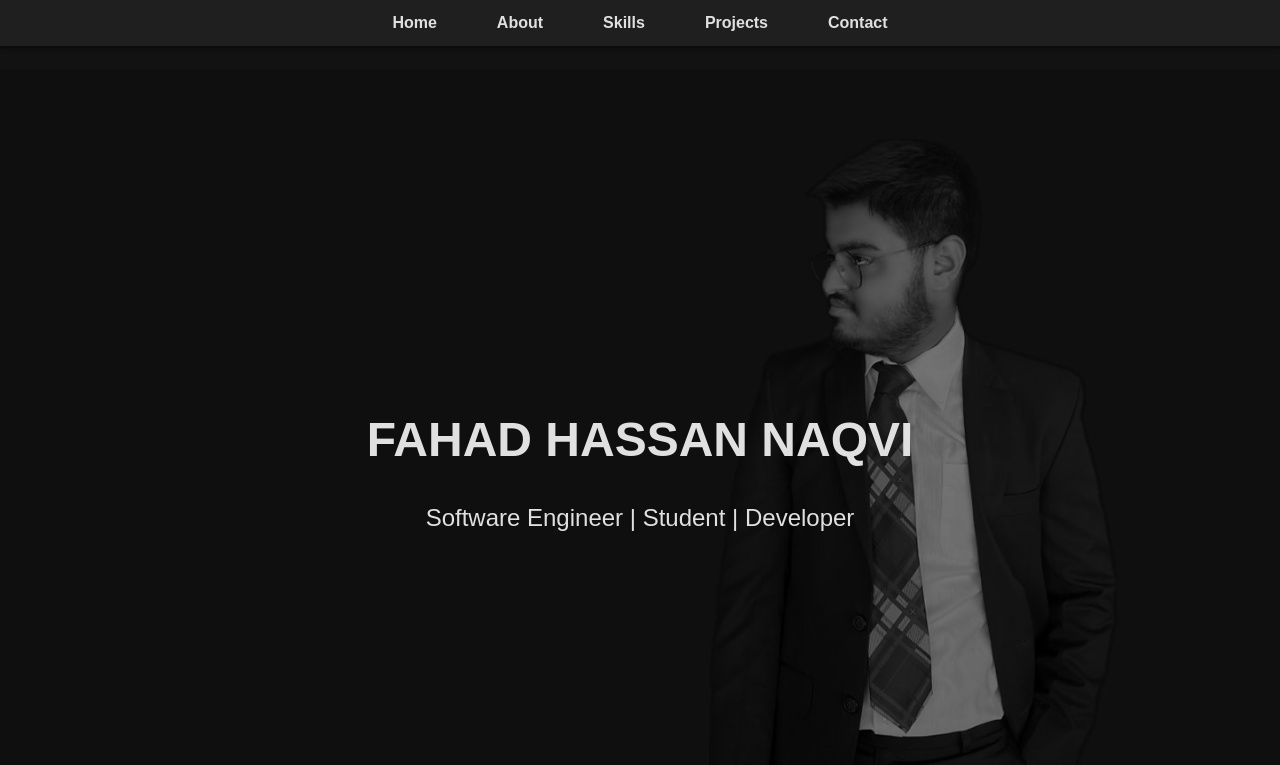
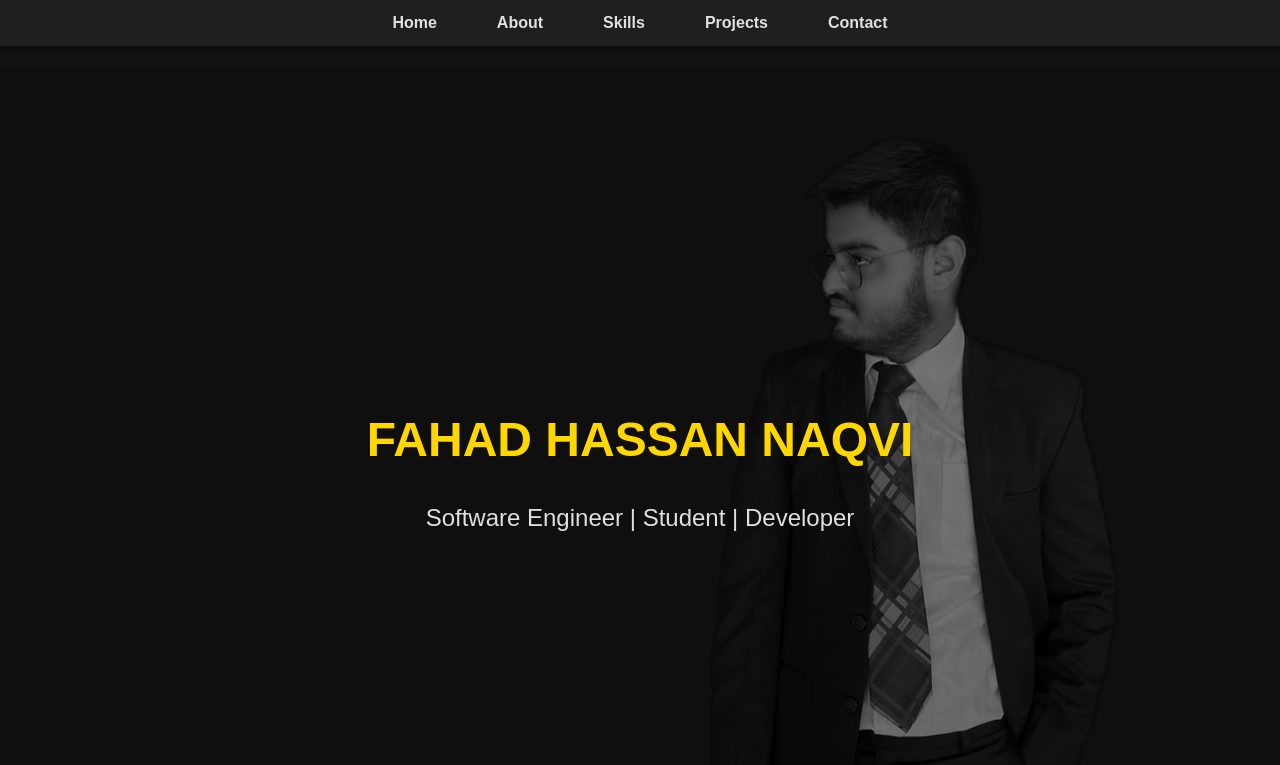
Before and after one commit to FahadNaqvi23/FahadNaqvi, a plain HTML site: page index.html in a window 1280 px wide. Shown: the top 765 px of the page. Drawn offline with Linux system fonts and the light colour scheme.

Commit message:
Add files via upload

```diff
--- a/style.css
+++ b/style.css
@@ -78,6 +78,9 @@ section {
 
 .hero-content {
     z-index: 1;
+}
+.hero-content h1{
+    color: #FFD700;
 }
 
 #hero::before {
```
